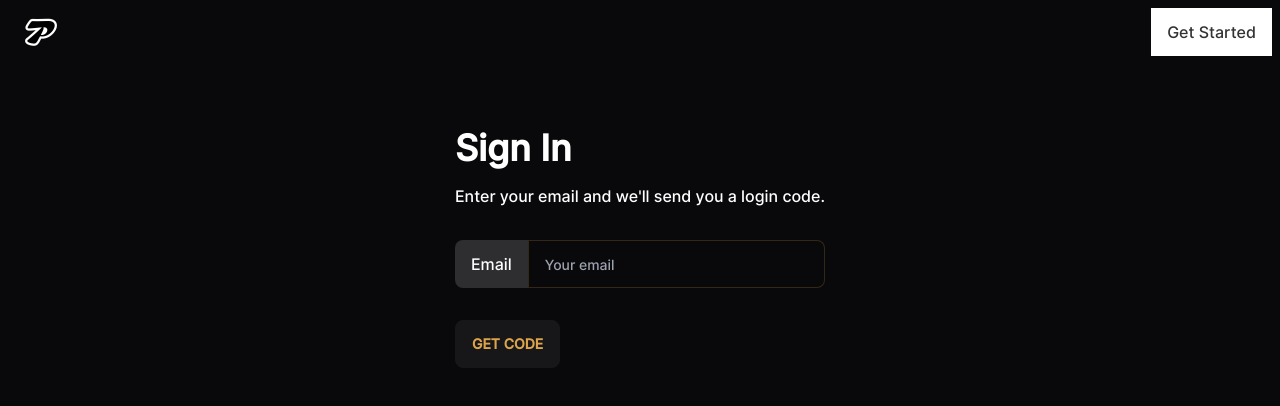
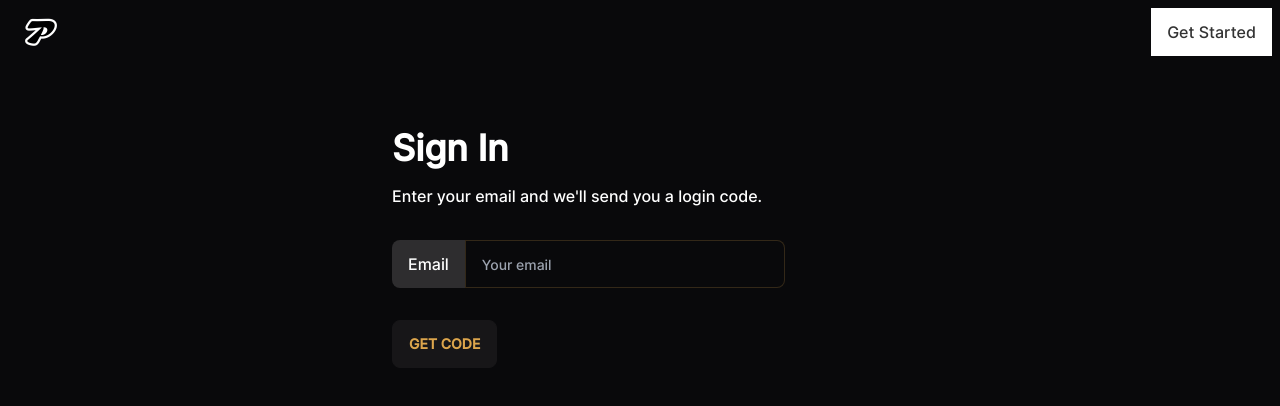
Before and after one commit to theponti/create-ponti-react, a React (Vite) app: page /signin in a window 1280 px wide. Shown: the top 406 px of the page. Built offline with nearby package versions, Linux system fonts and the light colour scheme; no server answers.

Commit message:
fix(Auth) Set width of Auth scene

```diff
--- a/src/scenes/Auth/Auth.tsx
+++ b/src/scenes/Auth/Auth.tsx
@@ -2,6 +2,7 @@
 import { Navigate } from "react-router-dom";
 
 import AlertError from "components/Alerts/Error";
+
 import EmailForm from "./EmailForm";
 import useLogin from "./useLogin";
 import VerifyToken from "./VerifyToken";
@@ -19,7 +20,7 @@
 
   return (
     <div className="row flex-center flex justify-items-center w-full mt-16">
-      <div className="col-6 form-widget mx-auto" aria-live="polite">
+      <div className="w-2/5 mx-auto" aria-live="polite">
         <h1 className="text-4xl mb-4 font-bold">Sign In</h1>
 
         {error ? <AlertError message={error.message} /> : null}
```
